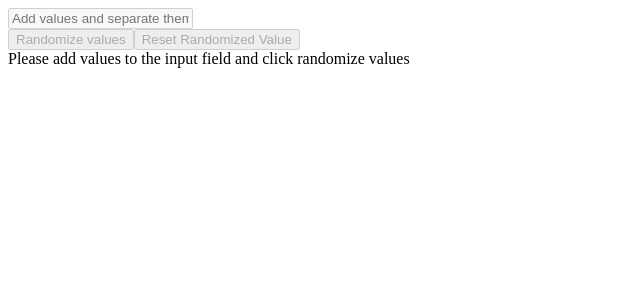
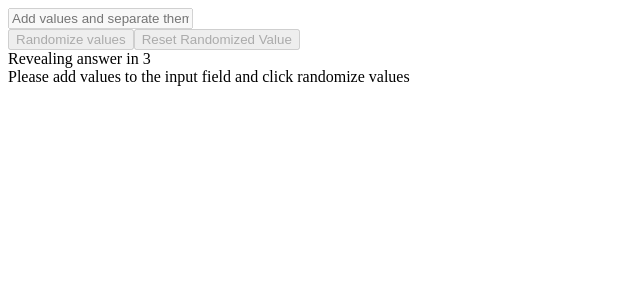
Before and after one commit to AleksandarBayrev/countdown-randomizer, a React (Create React App) app: page / in a window 1280 px wide. Both pictures are taken after a click on the button "Randomize values". Shown: the top 300 px of the page, without its empty margins (0-640 px from the left). Built offline with nearby package versions, Linux system fonts and the light colour scheme.

Commit message:
Add countdown

```diff
--- a/src/CountdownRandomizer.tsx
+++ b/src/CountdownRandomizer.tsx
@@ -8,16 +8,20 @@ export type CountdownRandomizerState = {
   values: string[]
   randomizedValue: string
   shouldRandomize: boolean
+  counter: number
 }
 
 export class CountdownRandomizer extends React.Component<CountdownRandomizerProps, CountdownRandomizerState> {
   private logStateInterval: NodeJS.Timeout | null = null;
+  private countdownInterval: NodeJS.Timeout | null = null;
+  private readonly countdownMs: number = 5000;
   constructor(props: CountdownRandomizerProps) {
     super(props);
     this.state = {
       values: [],
       randomizedValue: '',
-      shouldRandomize: false
+      shouldRandomize: false,
+      counter: 0
     };
   }
 
@@ -30,9 +34,11 @@ export class CountdownRandomizer extends React.Component<CountdownRandomizerProp
   private randomizeValues = async () => {
     this.createLogStateInterval();
     this.setState({
-      shouldRandomize: true
+      shouldRandomize: true,
+      counter: this.countdownMs / 1000
     });
     this.createTimerToStopRandomizing();
+    this.createIntervalForCountdown();
     this.randomizeValuesWorker();
   }
 
@@ -44,7 +50,21 @@ export class CountdownRandomizer extends React.Component<CountdownRandomizerProp
           randomizedValue: this.state.values.at(Math.floor(Math.random() * this.state.values.length)) || ''
         });
       }
+      if (this.countdownInterval) {
+        clearInterval(this.countdownInterval);
+        this.countdownInterval = null;
+      }
     });
+  }
+
+  private createIntervalForCountdown() {
+    if (!this.countdownInterval) {
+      this.countdownInterval = setInterval(() => {
+        this.setState({
+          counter: this.state.counter - 1
+        });
+      }, 1000);
+    }
   }
 
   private createTimerToStopRandomizing = () => {
@@ -82,13 +102,22 @@ export class CountdownRandomizer extends React.Component<CountdownRandomizerProp
     });
   }
 
+  private getResultDivs() {
+    const randomizedValue = this.state.randomizedValue.length ?
+    <>Randomized value: {this.state.randomizedValue}</> : <>Please add values to the input field and click randomize values</>;
+    return (
+      <div className='randomized-value-container'>
+        {this.state.counter > 0 ? <div className='randomized-value-counter'>Revealing answer in {this.state.counter}</div> : <></>}
+        <div className='randomized-value'>{randomizedValue}</div>
+      </div>
+    )
+  }
   render() {
     return (
       <div className='countdown-randomizer-container'>
         <input type='text' disabled={this.state.shouldRandomize} onChange={(e) => this.updateValues(e)} placeholder='Add values and separate them by ,' />
         <div className='buttons-wrapper'><button disabled={this.state.shouldRandomize} onClick={() => this.randomizeValues()}>Randomize values</button><button disabled={this.state.shouldRandomize} onClick={() => this.resetRandomziedValue()}>Reset Randomized Value</button></div>
-        <div className='randomized-value'>{this.state.randomizedValue.length ?
-          <>Randomized value: {this.state.randomizedValue}</> : <>Please add values to the input field and click randomize values</>}</div>
+        {this.getResultDivs()}
       </div>
     );
   }
```
